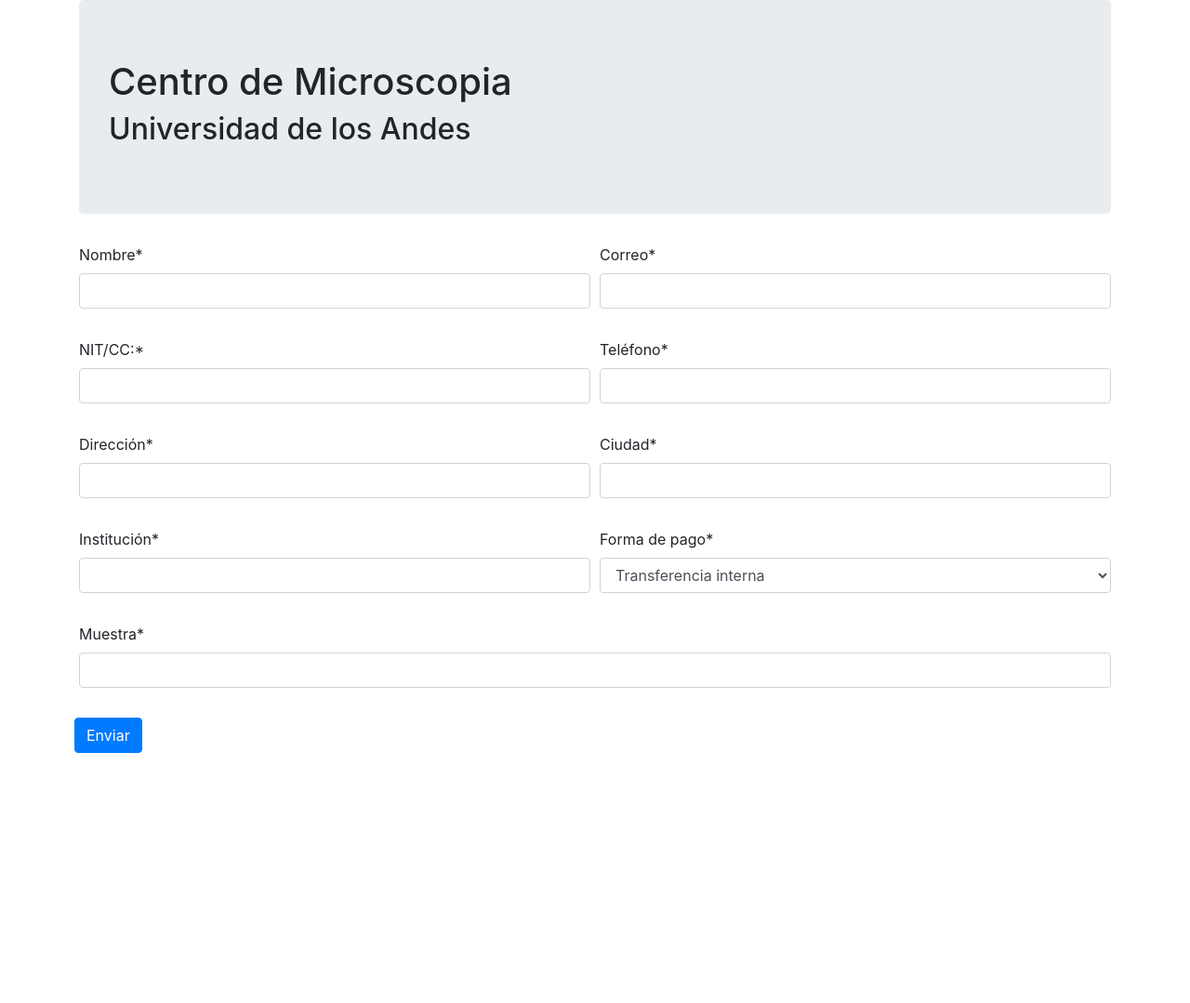
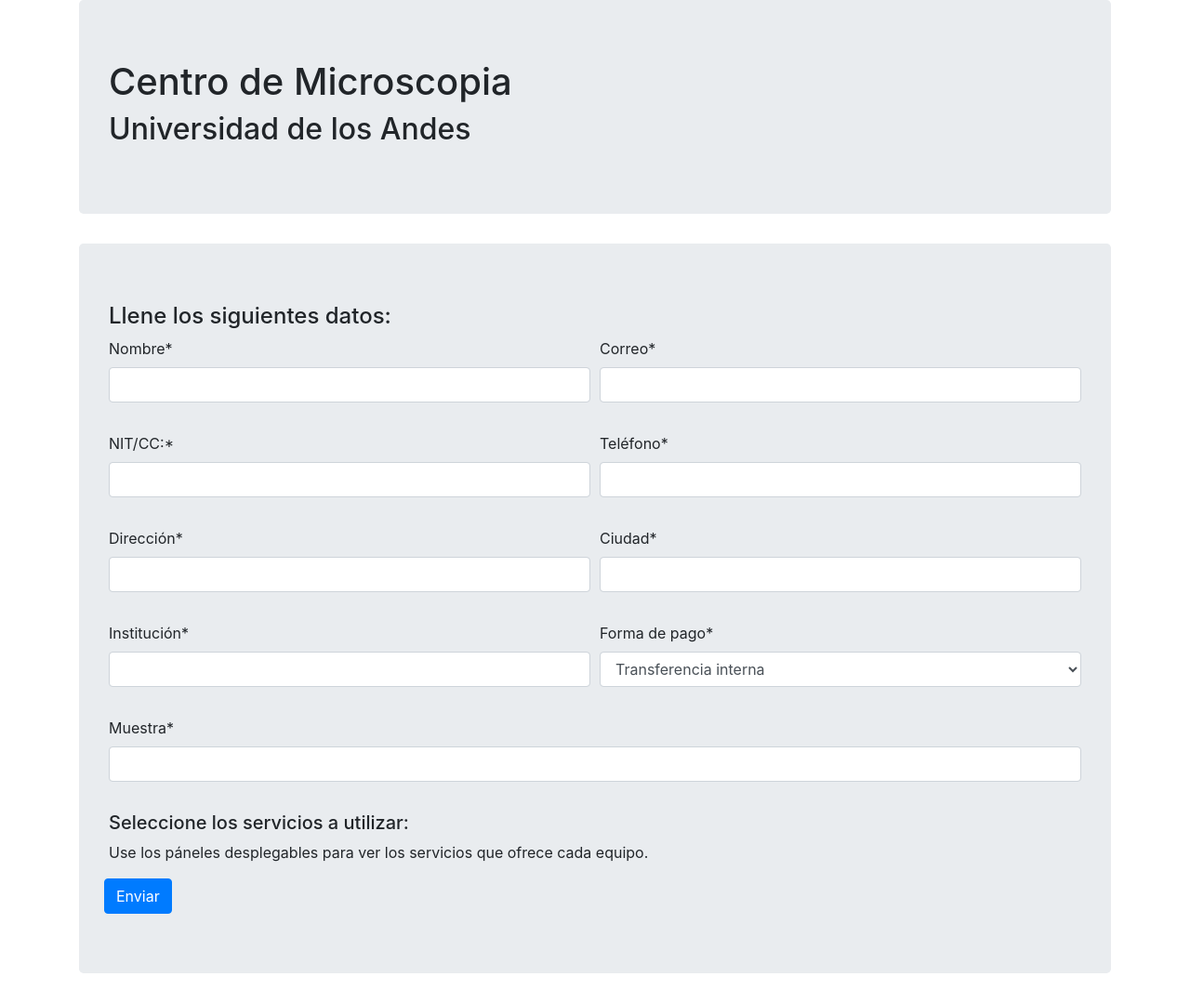
Before and after one commit to jsbarbosa/microServer, a Django app: page / in a window 1280 px wide. Shown: the whole page at 93% size. Before the commit the page ends 810 px from the top, so only its background shows below. Run offline with Django 3.2, Linux system fonts and the light colour scheme; some libraries are stand-ins or nearby versions.

Commit message:
not fully

```diff
--- a/webBill/quotation/forms.py
+++ b/webBill/quotation/forms.py
@@ -8,7 +8,6 @@
         self.equipos_raw = mb.constants.EQUIPOS
 
         self.descripciones = None
-        self.equipos_descripciones = None
         for equipo in self.equipos_raw:
             setattr(self, equipo, getattr(mb.constants, equipo))
         self.generarCampos()
@@ -21,12 +20,11 @@
             equipo_s = equipo_s.split("_")[0]
             self.equipos.append(equipo_s)
             self.descripciones[equipo_s] = list(equipo['Descripción'])
-        self.equipos_descripciones = [(equipo, self.descripciones[equipo]) for equipo in self.equipos]
 
     def getField(self, equipo, item):
         equipo = equipo.replace(' ', '_')
         item = item.replace(' ', '_')
-        return "%s_%s" % (equipo, item)
+        return ("%s_%s" % (equipo, item)).lower()
 
     def getEquipos(self):
         return self.equipos
@@ -42,7 +40,6 @@
         for equipo in self.equipos:
             txt.append("\t\t\t%s:\n" % equipo + "\n".join(self.descripciones[equipo]))
         return "\n".join(txt)
-
 
 class QuoteForm(forms.Form):
     FIELDS = ['nombre', 'institucion', 'documento', 'telefono', 'direccion', 'ciudad', 'correo', 'muestra', 'pago']
@@ -62,40 +59,37 @@
     pago = forms.ChoiceField(label = 'Forma de pago',
             choices = TIPO_CHOICES)
 
-    def __init__(self):
-        super(QuoteForm, self).__init__()
+    def __init__(self, *args):
+        super(QuoteForm, self).__init__(*args)
         self.servicios = Servicios()
         for equipo in self.servicios.getEquipos():
             for servicio in self.servicios.getDescripcionesEquipo(equipo):
+                # self.fields.update({self.servicios.getField(equipo, servicio): forms.IntegerField(required=False)})
                 self.fields[self.servicios.getField(equipo, servicio)] = forms.IntegerField()
 
-    def serviciosHTML(self):
-        text = []
-        for (i, equipo) in enumerate(self.servicios.getEquipos()):
-            fields = []
-            txt = """
-<div class="container">
-  <div class="panel-group">
-    <div class="panel panel-default">
-      <div class="panel-heading">
-        <button class="panel-title">
-          <a data-toggle="collapse" href="#collapse%d">%s</a>
-        </button>
-      </div>
-      <div id="collapse%d" class="panel-collapse collapse">
-        <div class="container">
-            %s
-        </div>
-      </div>
-    </div>
-  </div>
-</div>
-    """
-            for servicio in self.servicios.getDescripcionesEquipo(equipo):
-                field = self.servicios.getField(equipo, servicio)
-                label = r'<label for = "id_%s" class = "col-form-label"> "%s" <\label>' % (field, servicio)
-                widget = r'<div class>\n<inputt type = "number" class="numberinput numberInput form-control" required id = "id_%s"<\div>' % (field)
-                fields.append(label + "\n" + widget)
-            txt = txt % (i, equipo, i, "\n".join(fields))
-            text.append(txt)
-        return "\n".join(text)
+        # self.current_equipo = None
+        # self.equipos_servicios_fields = self.getEquipoServiciosFields()
+
+    def getEquipo(self):
+        for equipo in self.servicios.getEquipos():
+            # self.current_equipo = equipo
+            yield equipo
+
+    def getDescripcion(self):
+        for equipo in self.servicios.getEquipos():
+            for descripcion in self.servicios.getDescripcionesEquipo(equipo):
+                yield descripcion
+
+    def getCampo(self):
+        for equipo in self.servicios.getEquipos():
+            for descripcion in self.servicios.getDescripcionesEquipo(equipo):
+                yield self.fields[self.servicios.getField(equipo, descripcion)]
+
+    def getEquipoServiciosFields(self):
+        temp = []
+        for equipo in self.servicios.getEquipos():
+            desc = self.servicios.getDescripcionesEquipo(equipo)
+            # fields = [self.fields[self.servicios.getField(equipo, d)] for d in desc]
+            yield equipo, zip(desc, fields)
+            # temp.append([equipo, zip(desc, fields)])
+        # return temp
--- a/webBill/quotation/views.py
+++ b/webBill/quotation/views.py
@@ -19,7 +19,7 @@
             target, args = correo.correoTargetArgs(cotizaciones, "")
             target(*args)
             return redirect('exito')
-    return render(request, 'index.html', context = {'form': form, 'servicios': form.servicios})
+    return render(request, 'index.html', context = {'form': form})
 
 def exito(request):
     return render(request, 'exito.html')
--- a/webBill/templates/index.html
+++ b/webBill/templates/index.html
@@ -16,10 +16,11 @@
         <h2> Universidad de los Andes </h2>
       </div>
     </div>
-
     <div class="container">
+      <div class="jumbotron">
       <form method="post">
         {% csrf_token %}
+          <h4>Llene los siguientes datos:</h4>
           <div class="form-row">
             <div class="form-group col-md-6 md-0">
               {{ form.nombre | as_crispy_field }}
@@ -57,13 +58,19 @@
               {{ form.muestra | as_crispy_field }}
             </div>
           </div>
+          <h5>Seleccione los servicios a utilizar:</h5>
+
+          <p>Use los páneles desplegables para ver los servicios que ofrece cada equipo.</p>
           <div class="form-row">
-          {% for equipo, descripciones in servicios.equipos_descripciones %}
+            <div class="container">
+                {% for equipo in form.getEquipo %}
                   <div class="container">
                     <div class="panel-group">
                       <div class="panel panel-default">
                         <div class="panel-heading">
-                    <button type="button" class="btn btn-secondary btn-lg btn-block"><a data-toggle="collapse" href="#collapse{{ forloop.counter }}" style="text-decoration: none; color : #ffffff;"> {{equipo}} </a></button>
+                          <button type="button" data-toggle="collapse" class="btn btn-secondary btn-lg btn-block" data-target='#collapse{{ forloop.counter }}'>
+                            	{{ equipo }}
+                          </button>
                         </div>
                         <div id="collapse{{ forloop.counter }}" class="panel-collapse collapse">
                           <div class="container">
@@ -75,11 +82,11 @@
                                 </tr>
                               </thead>
                               <tbody>
-                            {% for desc in descripciones %}
                                   <tr>
-                                <th scope="row"> {{ desc }} </th>
+                                    <th> {{ form.getDescripcion }} </th>
+                                    <th> {{ form.getCampo }} </th>
+                                    <!-- <th> {{ form.Administrativo_Curso_AFM }} </th> -->
                                   </tr>
-                            {% endfor %}
                               </tbody>
                             </table>
                           </div>
@@ -90,8 +97,10 @@
                   <br>
                 {% endfor %}
             </div>
+          </div>
           <div class="form-row">
           <input type="submit" class="btn btn-primary" value = "Enviar">
+        </div>
         </div>
       </form>
     </div>
--- a/webBill/webBill/urls.py
+++ b/webBill/webBill/urls.py
@@ -20,5 +20,5 @@
 urlpatterns = [
     path('admin/', admin.site.urls),
     path('', views.index, name = 'home'),
-    path(r'$', views.exito, name = 'exito')
+    path(r'exito', views.exito, name = 'exito')
 ]
```
Lines whose indentation alone changed are shown as unchanged.
